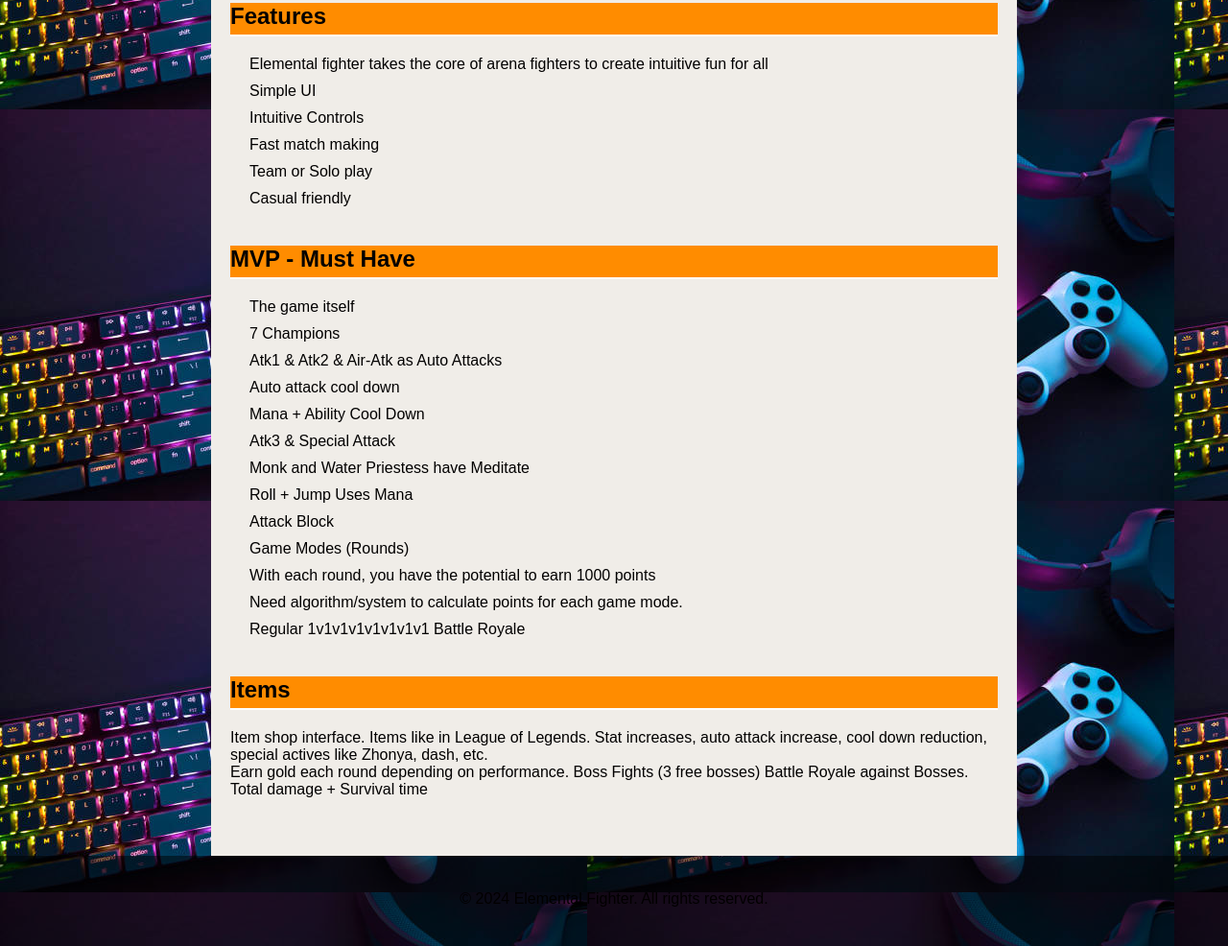
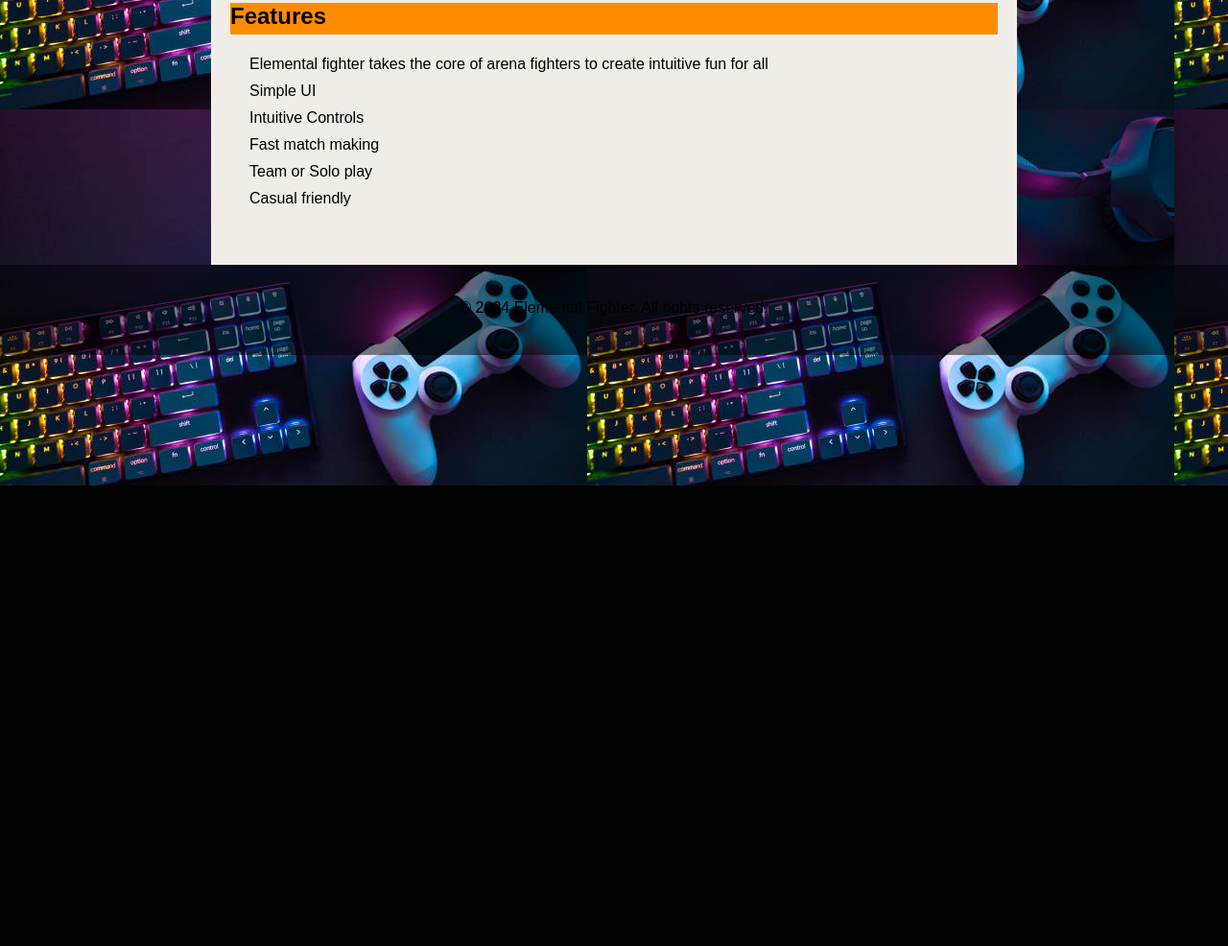
Before and after one commit to rajaeyassi/Game, a plain HTML site: page about.html in a window 1280 px wide. Shown: the part 294-1280 px from the top of the page at 96% size. After the commit the page ends 800 px from the top, so only its background shows below. Drawn offline with Linux system fonts and the light colour scheme.

Commit message:
Update about.html

```diff
--- a/about.html
+++ b/about.html
@@ -84,28 +84,6 @@
             <li>Casual friendly</li>
          </ul>
       </section>
-      <section id="mvp">
-         <h2>MVP - Must Have</h2>
-         <ul>
-            <li>The game itself</li>
-            <li>7 Champions</li>
-            <li>Atk1 & Atk2 & Air-Atk as Auto Attacks</li>
-            <li>Auto attack cool down</li>
-            <li>Mana + Ability Cool Down</li>
-            <li>Atk3 & Special Attack</li>
-            <li>Monk and Water Priestess have Meditate</li>
-            <li>Roll + Jump Uses Mana</li>
-            <li>Attack Block</li>
-            <li>Game Modes (Rounds)</li>
-            <li>With each round, you have the potential to earn 1000 points</li>
-            <li>Need algorithm/system to calculate points for each game mode.</li>
-            <li>Regular 1v1v1v1v1v1v1v1 Battle Royale</li>
-         </ul>
-      </section>
-      <section id="items">
-         <h2>Items</h2>
-         <p>Item shop interface. Items like in League of Legends. Stat increases, auto attack increase, cool down reduction, special actives like Zhonya, dash, etc.<br> Earn gold each round depending on performance. Boss Fights (3 free bosses) Battle Royale against Bosses. Total damage + Survival time</p>
-      </section>
 
    </main>
    <footer>
```
